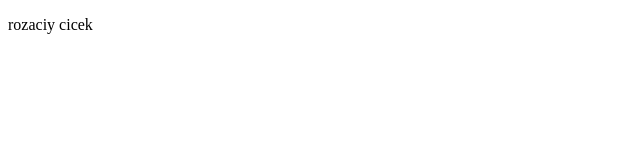
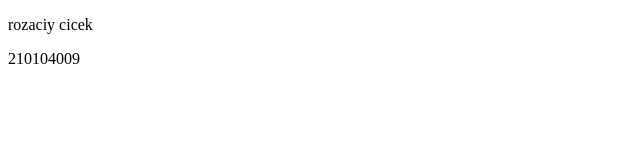
Before and after one commit to rozaciycicek/rozaciycicek.github.io, a plain HTML site: page index.html in a window 1280 px wide. Shown: the full height of the page, 0-640 px from the left. Drawn offline with Linux system fonts and the light colour scheme.

Commit message:
adding student number

```diff
--- a/index.html
+++ b/index.html
@@ -5,6 +5,6 @@
 </head>
 <body>
 <p> rozaciy cicek</p>
-
+<p> 210104009</p>
 </body>
 </html>
```
